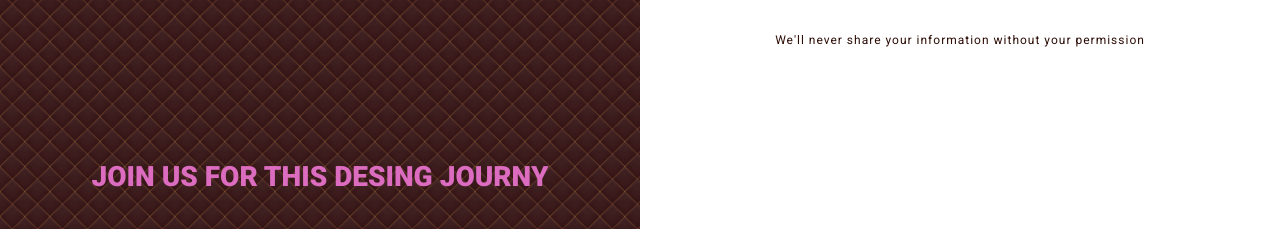
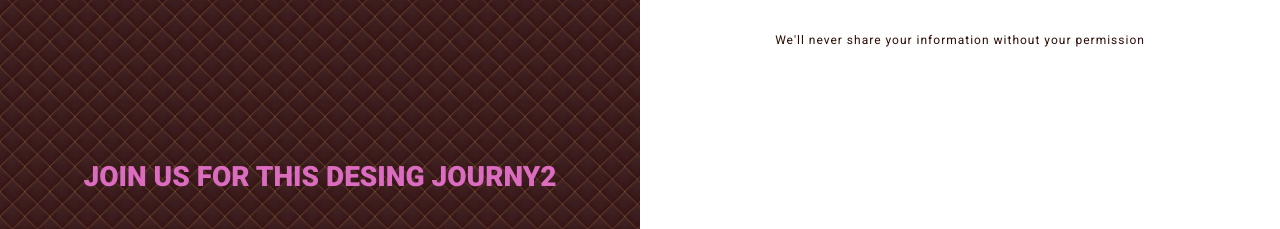
Before and after one commit to Henovad/responsive-design, a plain HTML site: page Design journy/index.html in a window 1280 px wide. Shown: the part 571-800 px from the top of the page. Drawn offline with Linux system fonts and the light colour scheme.

Commit message:
Update index.html
add text 2

```diff
--- a/Design journy/index.html
+++ b/Design journy/index.html
@@ -16,7 +16,7 @@
         <div class="intro">
             <h1>Learn how to make <strong>the best designs</strong> in 2021</h1>
 
-            <p> join us for this desing journy</p>
+            <p> join us for this desing journy2</p>
 
             <p class="top-text">incredible designs</p>
         </div>
```
